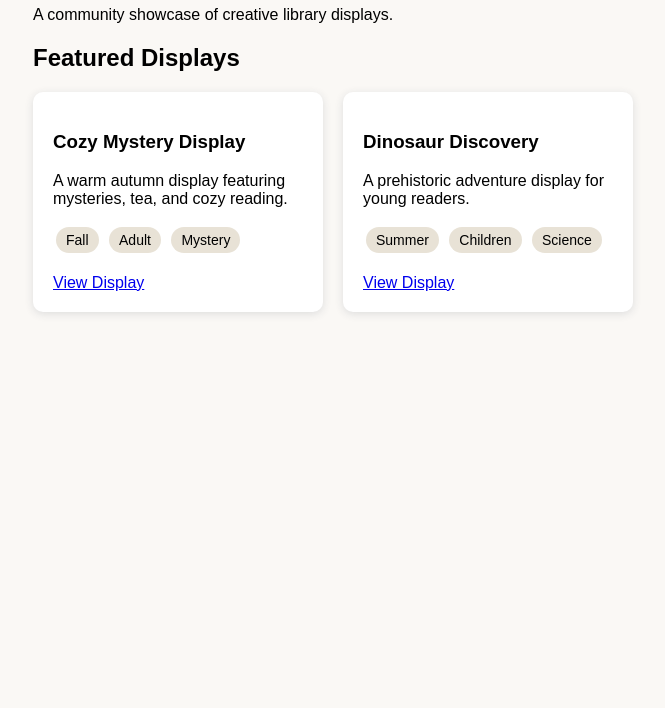
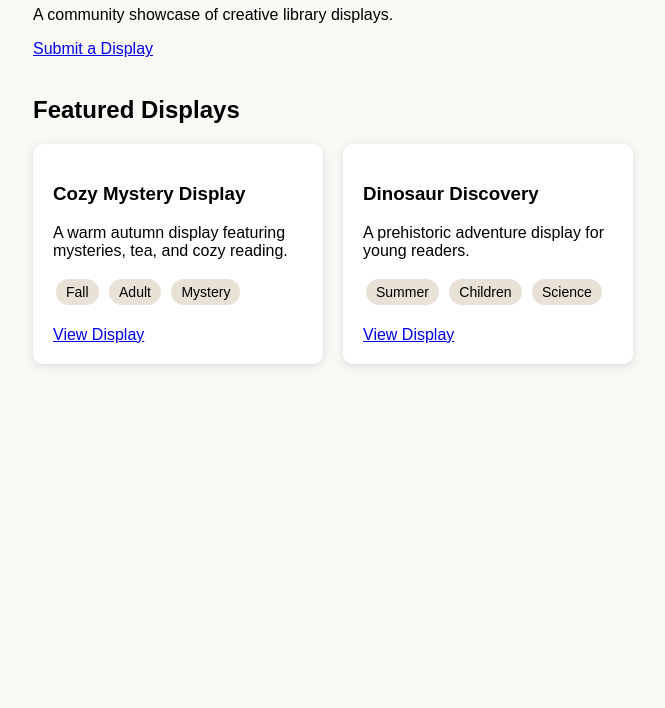
Before and after one commit to 5leetrs-lgtm/library-displays, a plain HTML site: page index.html in a window 1280 px wide. Shown: the part 92-800 px from the top of the page, without its empty margins (7-672 px from the left). Drawn offline with Linux system fonts and the light colour scheme.

Commit message:
Index.html

```diff
--- a/index.html
+++ b/index.html
@@ -44,6 +44,10 @@
 
 <p>A community showcase of creative library displays.</p>
 
+<a href="submit.html">Submit a Display</a>
+
+<br><br>
+
 <h2>Featured Displays</h2>
 
 <div class="display-grid" id="display-container">
```
